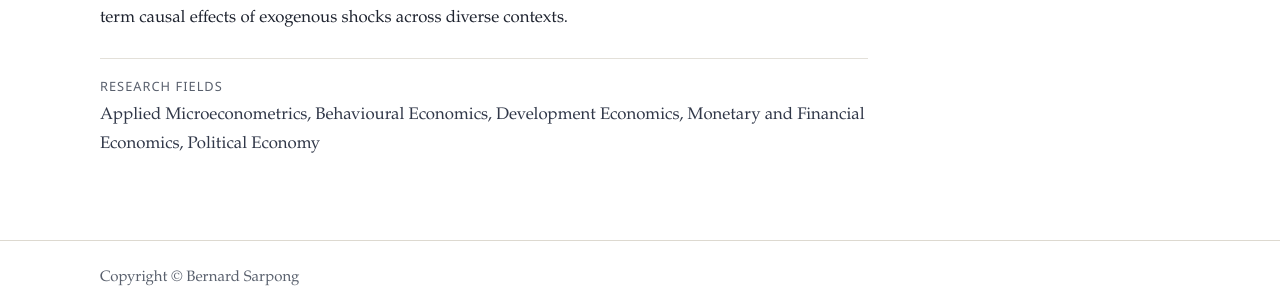
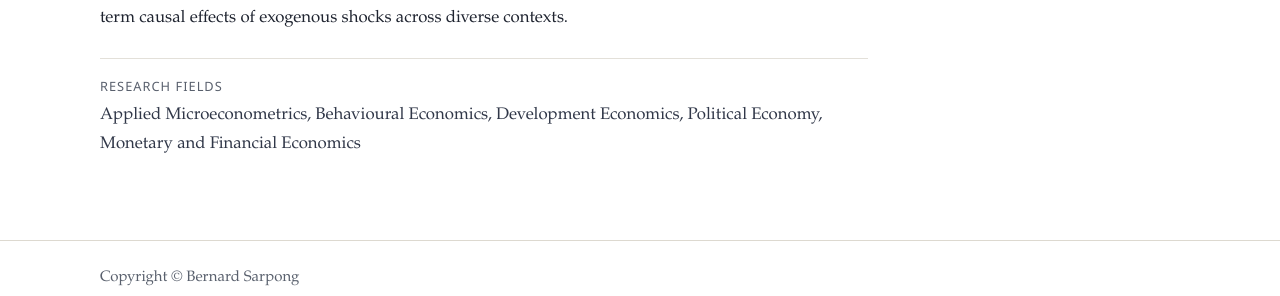
Before and after one commit to bernardksarpong/bernardksarpong.github.io, a Jekyll site: the page built from index.html, in a window 1280 px wide. Shown: the part 626-922 px from the top of the page. Built offline with Jekyll 4.4.1, drawn with Linux system fonts in a browser that asks for light colours; part of the change alters nothing that is shown.

```diff
--- a/_data/profile.yml
+++ b/_data/profile.yml
@@ -12,8 +12,8 @@ research_fields:
   - Applied Microeconometrics
   - Behavioural Economics
   - Development Economics
+  - Political Economy
   - Monetary and Financial Economics
-  - Political Economy
 research_interests:
   - Economic Research
   - Economic Consulting
```
